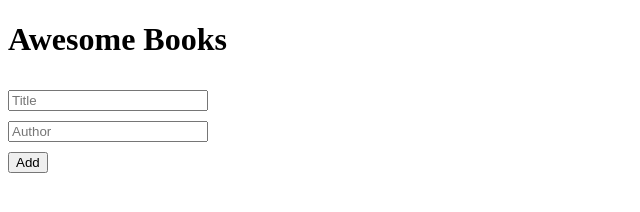
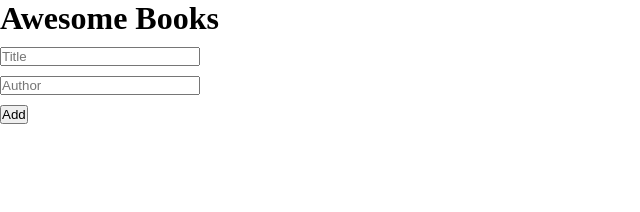
Before and after one commit to Munyabelden/Awesome-Books, a plain HTML site: page index.html in a window 1280 px wide. Shown: the whole page, without its empty margins (0-640 px from the left). Drawn offline with Linux system fonts and the light colour scheme.

Commit message:
Fix errors

```diff
--- a/style.css
+++ b/style.css
@@ -2,11 +2,11 @@
 *::after,
 *::before {
   box-sizing: border-box;
-  padding: none;
-  margin: none;
+  padding: 0;
+  margin: 0;
 }
 
-.books div{
+.books div {
   padding-bottom: 20px;
   border-bottom: 2px solid #efefef;
   margin-bottom: 10px;
@@ -17,7 +17,7 @@
 }
 
 button {
-    margin-top: 10px;
+  margin-top: 10px;
 }
 
 form {
@@ -27,9 +27,9 @@ form {
 }
 
 form input {
-    margin-top: 10px;
+  margin-top: 10px;
 }
 
 .add-button {
-    width: fit-content;
+  width: fit-content;
 }
```
